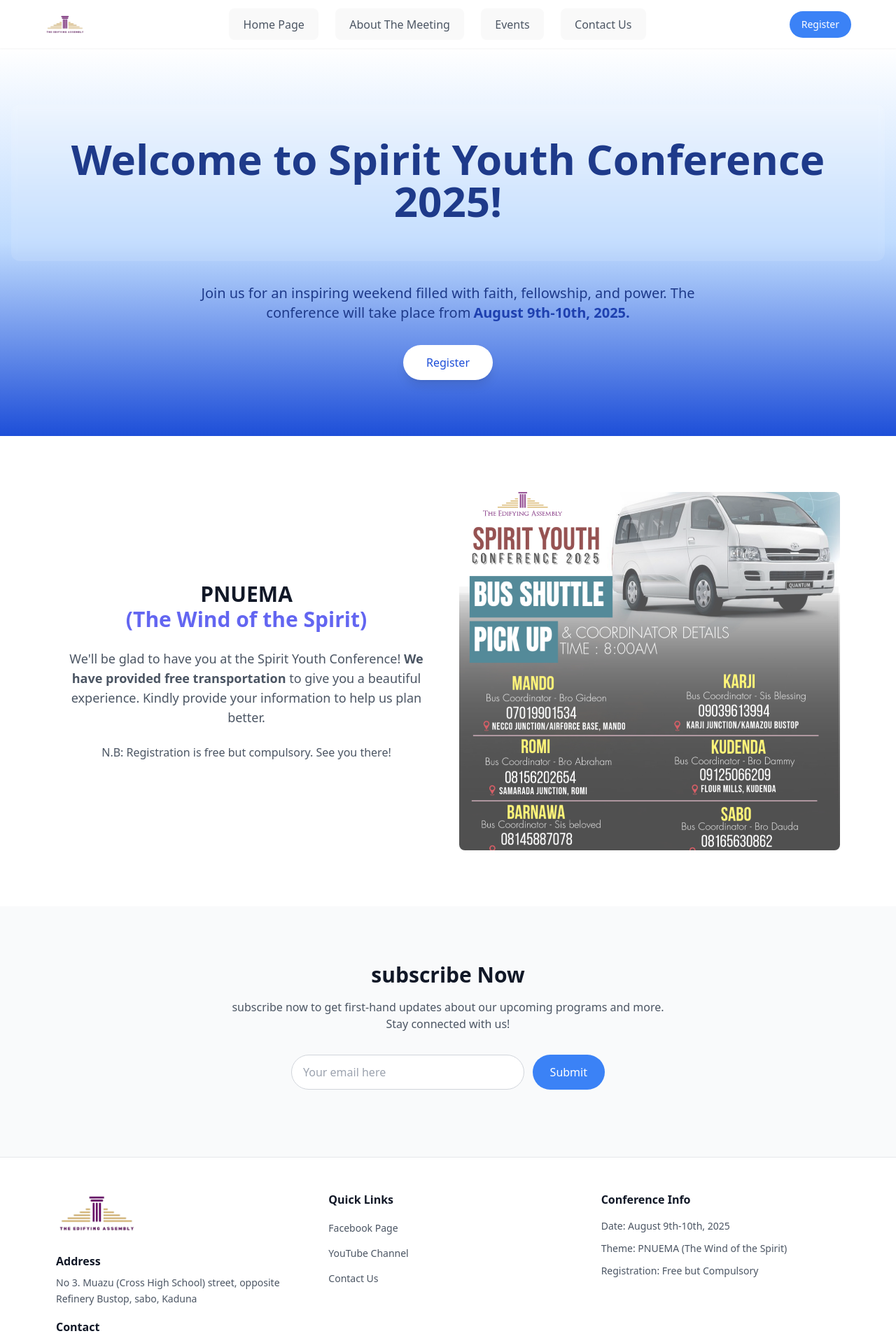
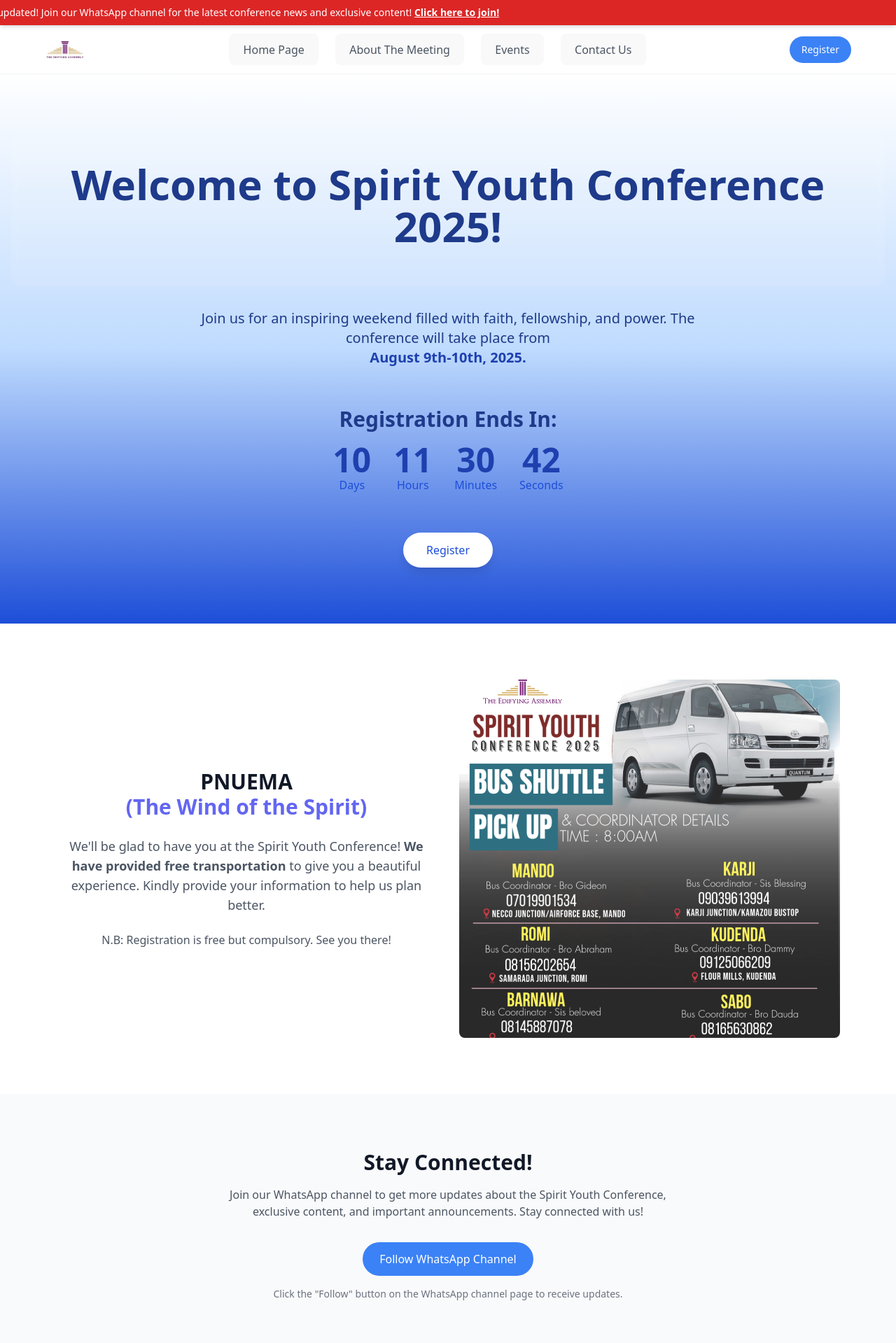
Before and after one commit to ajumobiisaac96/spirit-youth-conference, a React (Vite) app: page / in a window 1280 px wide. Shown: the top 1919 px of the page at 70% size. Built offline with nearby package versions, Linux system fonts and the light colour scheme.

Commit message:
added scrollingMessage.tsx + countdowndown Timer

```diff
--- a/src/App.tsx
+++ b/src/App.tsx
@@ -1,3 +1,5 @@
+"use client";
+
 import { useState } from "react";
 import Navigation from "./components/Navigation";
 import Hero from "./components/Hero";
@@ -5,6 +7,7 @@ import ImageSection from "./components/ImageSection";
 import Newsletter from "./components/Newsletter";
 import Footer from "./components/Footer";
 import RegistrationModal from "./components/RegistrationModal";
+import ScrollingMessage from "./components/ScrollingMessage";
 import "./App.css";
 
 function App() {
@@ -14,7 +17,10 @@ function App() {
   const closeModal = () => setIsModalOpen(false);
 
   return (
-    <div className="min-h-screen bg-white">
+    <div className="min-h-screen bg-white overflow-x-hidden">
+      {" "}
+      {/* Added overflow-x-hidden */}
+      <ScrollingMessage />
       <Navigation onRegisterClick={openModal} />
       <Hero onRegisterClick={openModal} />
       <ImageSection />
--- /dev/null
+++ b/src/components/CountdownTimer.tsx
@@ -0,0 +1,106 @@
+"use client";
+
+import { useState, useEffect } from "react";
+
+interface TimeRemaining {
+  days: number;
+  hours: number;
+  minutes: number;
+  seconds: number;
+}
+
+const calculateTimeRemaining = (targetDate: Date): TimeRemaining => {
+  const now = new Date().getTime();
+  const distance = targetDate.getTime() - now;
+
+  if (distance < 0) {
+    return { days: 0, hours: 0, minutes: 0, seconds: 0 };
+  }
+
+  const days = Math.floor(distance / (1000 * 60 * 60 * 24));
+  const hours = Math.floor(
+    (distance % (1000 * 60 * 60 * 24)) / (1000 * 60 * 60)
+  );
+  const minutes = Math.floor((distance % (1000 * 60 * 60)) / (1000 * 60));
+  const seconds = Math.floor((distance % (1000 * 60)) / 1000);
+
+  return { days, hours, minutes, seconds };
+};
+
+export default function CountdownTimer() {
+  // Set the target date to August 9th, 2025, at 00:00:00 (midnight)
+  const targetDate = new Date("2025-08-09T00:00:00");
+  const [time, setTime] = useState<TimeRemaining>(
+    calculateTimeRemaining(targetDate)
+  );
+  const [registrationEnded, setRegistrationEnded] = useState(false);
+
+  useEffect(() => {
+    const timer = setInterval(() => {
+      const newTime = calculateTimeRemaining(targetDate);
+      setTime(newTime);
+
+      if (
+        newTime.days === 0 &&
+        newTime.hours === 0 &&
+        newTime.minutes === 0 &&
+        newTime.seconds === 0
+      ) {
+        setRegistrationEnded(true);
+        clearInterval(timer);
+      }
+    }, 1000);
+
+    // Initial check in case the date has already passed when component mounts
+    if (targetDate.getTime() < new Date().getTime()) {
+      setRegistrationEnded(true);
+      clearInterval(timer);
+    }
+
+    return () => clearInterval(timer);
+  }, [targetDate]);
+
+  if (registrationEnded) {
+    return (
+      <div className="text-xl md:text-2xl font-bold text-red-600 bg-white/80 backdrop-blur-sm p-4 rounded-lg mb-8 animate-fade-in-up animation-delay-700">
+        Registration has ended!
+      </div>
+    );
+  }
+
+  return (
+    <div className="p-6 rounded-xl mb-8 transform transition-all duration-1000 ease-out animate-fade-in-up animation-delay-700">
+      {" "}
+      {/* Removed bg-white/20 and backdrop-blur-sm and shadow-lg */}
+      <h3 className="text-2xl md:text-3xl font-bold text-blue-900 mb-4">
+        Registration Ends In:
+      </h3>
+      <div className="flex justify-center space-x-4 md:space-x-8">
+        <div className="flex flex-col items-center">
+          <span className="text-4xl md:text-5xl font-extrabold text-blue-800">
+            {time.days}
+          </span>
+          <span className="text-sm md:text-base text-blue-700">Days</span>
+        </div>
+        <div className="flex flex-col items-center">
+          <span className="text-4xl md:text-5xl font-extrabold text-blue-800">
+            {time.hours}
+          </span>
+          <span className="text-sm md:text-base text-blue-700">Hours</span>
+        </div>
+        <div className="flex flex-col items-center">
+          <span className="text-4xl md:text-5xl font-extrabold text-blue-800">
+            {time.minutes}
+          </span>
+          <span className="text-sm md:text-base text-blue-700">Minutes</span>
+        </div>
+        <div className="flex flex-col items-center">
+          <span className="text-4xl md:text-5xl font-extrabold text-blue-800">
+            {time.seconds}
+          </span>
+          <span className="text-sm md:text-base text-blue-700">Seconds</span>
+        </div>
+      </div>
+    </div>
+  );
+}
--- a/src/components/Footer.tsx
+++ b/src/components/Footer.tsx
@@ -89,6 +89,16 @@ export default function Footer() {
               </li>
               <li>
                 <a
+                  href="https://whatsapp.com/channel/0029VbB17mtGk1FmihHB3k3g"
+                  target="_blank"
+                  rel="noopener noreferrer"
+                  className="text-gray-600 hover:text-blue-600 transition-colors duration-200 text-sm"
+                >
+                  WhatsApp Channel
+                </a>
+              </li>
+              <li>
+                <a
                   href="#"
                   className="text-gray-600 hover:text-blue-600 transition-colors duration-200 text-sm"
                 >
--- a/src/components/Hero.tsx
+++ b/src/components/Hero.tsx
@@ -1,4 +1,6 @@
 "use client";
+
+import CountdownTimer from "./CountdownTimer"; // Import the new component
 
 interface HeroProps {
   onRegisterClick: () => void;
@@ -27,11 +29,14 @@ export default function Hero({ onRegisterClick }: HeroProps) {
 
         <p className="text-lg md:text-xl text-blue-900 mb-8 max-w-3xl mx-auto transform transition-all duration-1000 ease-out animate-fade-in-up animation-delay-400">
           Join us for an inspiring weekend filled with faith, fellowship, and
-          power. The conference will take place from
-          <span className="font-bold text-blue-800 ml-1">
+          power. The conference will take place from <br />
+          <span className="font-bold text-blue-800">
             August 9th-10th, 2025.
           </span>
         </p>
+
+        {/* Add the CountdownTimer here */}
+        <CountdownTimer />
 
         <div className="flex flex-col sm:flex-row gap-4 justify-center transform transition-all duration-1000 ease-out animate-fade-in-up animation-delay-600">
           <button
--- a/src/components/Newsletter.tsx
+++ b/src/components/Newsletter.tsx
@@ -1,61 +1,33 @@
-import type React from "react";
-
-import { useState } from "react";
+"use client";
 
 export default function Newsletter() {
-  const [email, setEmail] = useState("");
-  const [isSubmitted, setIsSubmitted] = useState(false);
-
-  const handleSubmit = (e: React.FormEvent) => {
-    e.preventDefault();
-    if (email) {
-      setIsSubmitted(true);
-      setTimeout(() => {
-        setIsSubmitted(false);
-        setEmail("");
-      }, 3000);
-    }
-  };
+  const whatsappChannelLink =
+    "https://whatsapp.com/channel/0029VbB17mtGk1FmihHB3k3g";
 
   return (
     <section id="newsletter" className="bg-gray-50 py-12 md:py-20">
       <div className="max-w-2xl mx-auto px-4 text-center">
         <h2 className="text-2xl md:text-3xl font-bold text-gray-900 mb-4">
-          subscribe Now
+          Stay Connected!
         </h2>
         <p className="text-gray-600 mb-8">
-          subscribe now to get first-hand updates about our upcoming programs
-          and more. Stay connected with us!
+          Join our WhatsApp channel to get more updates about the Spirit Youth
+          Conference, exclusive content, and important announcements. Stay
+          connected with us!
         </p>
 
-        {isSubmitted ? (
-          <div className="bg-green-100 border border-green-400 text-green-700 px-4 py-3 rounded mb-4">
-            Thank you for subscribing! We'll keep you updated.
-          </div>
-        ) : (
-          <form
-            onSubmit={handleSubmit}
-            className="flex flex-col sm:flex-row gap-3 max-w-md mx-auto mb-4"
-          >
-            <input
-              type="email"
-              placeholder="Your email here"
-              value={email}
-              onChange={(e) => setEmail(e.target.value)}
-              className="flex-1 px-4 py-3 border border-gray-300 rounded-full focus:outline-none focus:ring-2 focus:ring-blue-500"
-              required
-            />
-            <button
-              type="submit"
-              className="px-6 py-3 bg-blue-500 text-white rounded-full hover:bg-blue-600 transition-colors font-medium"
-            >
-              Submit
-            </button>
-          </form>
-        )}
+        <a
+          href={whatsappChannelLink}
+          target="_blank"
+          rel="noopener noreferrer"
+          className="inline-block px-6 py-3 bg-blue-500 text-white rounded-full hover:bg-blue-600 transition-colors font-medium"
+        >
+          Follow WhatsApp Channel
+        </a>
 
-        <p className="text-sm text-gray-500">
-          {/* By clicking Submit, you agree to our Terms and Conditions. */}
+        <p className="text-sm text-gray-500 mt-4">
+          Click the "Follow" button on the WhatsApp channel page to receive
+          updates.
         </p>
       </div>
     </section>
--- a/src/components/RegistrationModal.tsx
+++ b/src/components/RegistrationModal.tsx
@@ -132,7 +132,7 @@ export default function RegistrationModal({
       console.log("Document created successfully:", response);
       setIsSuccess(true);
 
-      // Redirect to WhatsApp after 3 seconds
+      // Redirect to WhatsApp after 5 seconds
       setTimeout(() => {
         // Replace with your actual WhatsApp group link
         const whatsappLink =
@@ -142,7 +142,7 @@ export default function RegistrationModal({
         // Close modal and reset form
         onClose();
         resetForm();
-      }, 3000);
+      }, 5000);
     } catch (error: any) {
       console.error("Registration failed:", error);
 
@@ -233,6 +233,12 @@ export default function RegistrationModal({
               <p className="text-gray-600 mb-4">
                 Thank you for registering for the Spirit Youth Conference.
                 You'll be redirected to our WhatsApp channel shortly.
+              </p>
+              <p className="text-blue-600 font-semibold mb-4">
+                <span className="inline-block animate-bounce mr-2">👇</span>
+                Please click the "Follow" button on the WhatsApp channel page to
+                stay updated!
+                <span className="inline-block animate-bounce ml-2">👇</span>
               </p>
               <div className="animate-spin rounded-full h-8 w-8 border-b-2 border-blue-500 mx-auto"></div>
             </div>
@@ -342,8 +348,8 @@ export default function RegistrationModal({
                 </label>
                 <div className="space-y-2">
                   {[
-                    "Saturday, August 9th, 2025 (8:30 AM)",
-                    "Sunday, August 10th, 2025 (3:00 PM)",
+                    "August 9th, 2025 (8:30 AM)",
+                    "August 10th, 2025 (3:00 PM)",
                   ].map((day) => (
                     <label key={day} className="flex items-center">
                       <input
--- /dev/null
+++ b/src/components/ScrollingMessage.tsx
@@ -0,0 +1,34 @@
+"use client";
+
+export default function ScrollingMessage() {
+  const whatsappChannelLink =
+    "https://whatsapp.com/channel/0029VbB17mtGk1FmihHB3k3g";
+  const messageContent = (
+    <>
+      📢 Stay updated! Join our WhatsApp channel for the latest conference news
+      and exclusive content!{" "}
+      <a
+        href={whatsappChannelLink}
+        target="_blank"
+        rel="noopener noreferrer"
+        className="underline hover:no-underline font-semibold text-white"
+      >
+        Click here to join!
+      </a>
+    </>
+  );
+
+  return (
+    <div className="sticky top-0 z-50 bg-red-600 text-white text-sm py-2 shadow-md overflow-hidden w-screen">
+      {" "}
+      {/* Added w-screen and ensured overflow-hidden */}
+      {/* Use a custom utility class for the LTR animation */}
+      <div className="flex flex-nowrap min-w-max animate-scroll-left-reverse">
+        {/* Duplicate content multiple times to ensure continuous scrolling */}
+        <span className="inline-block px-8">{messageContent}</span>
+        <span className="inline-block px-8">{messageContent}</span>
+        <span className="inline-block px-8">{messageContent}</span>
+      </div>
+    </div>
+  );
+}
--- a/src/index.css
+++ b/src/index.css
@@ -32,6 +32,7 @@ body {
   place-items: center;
   min-width: 320px;
   min-height: 100vh;
+  overflow-x: hidden; /* Added to prevent horizontal scroll */
 }
 
 h1 {
@@ -92,6 +93,24 @@ button:focus-visible {
   }
 }
 
+/* Existing scroll-left keyframe for right-to-left movement */
+@keyframes scroll-left {
+  0% {
+    transform: translateX(0%);
+  }
+  100% {
+    transform: translateX(
+      -100%
+    ); /* Moves content to the left by its full width */
+  }
+}
+
+/* New custom utility class for Left-to-Right scrolling */
+.animate-scroll-left-reverse {
+  animation: scroll-left 20s linear infinite; /* Use the existing keyframe */
+  animation-direction: reverse; /* Reverse its direction for LTR movement */
+}
+
 .animate-fade-in-up {
   animation: fadeInUp 1s ease-out forwards;
 }
@@ -118,7 +137,6 @@ button:focus-visible {
   animation-delay: 0.6s;
   opacity: 0;
 }
-
 /* Smooth scrolling for the entire page */
 html {
   scroll-behavior: smooth;
```
Also changed, not shown: 1 other file (tests, documents, lock files or other folders).
